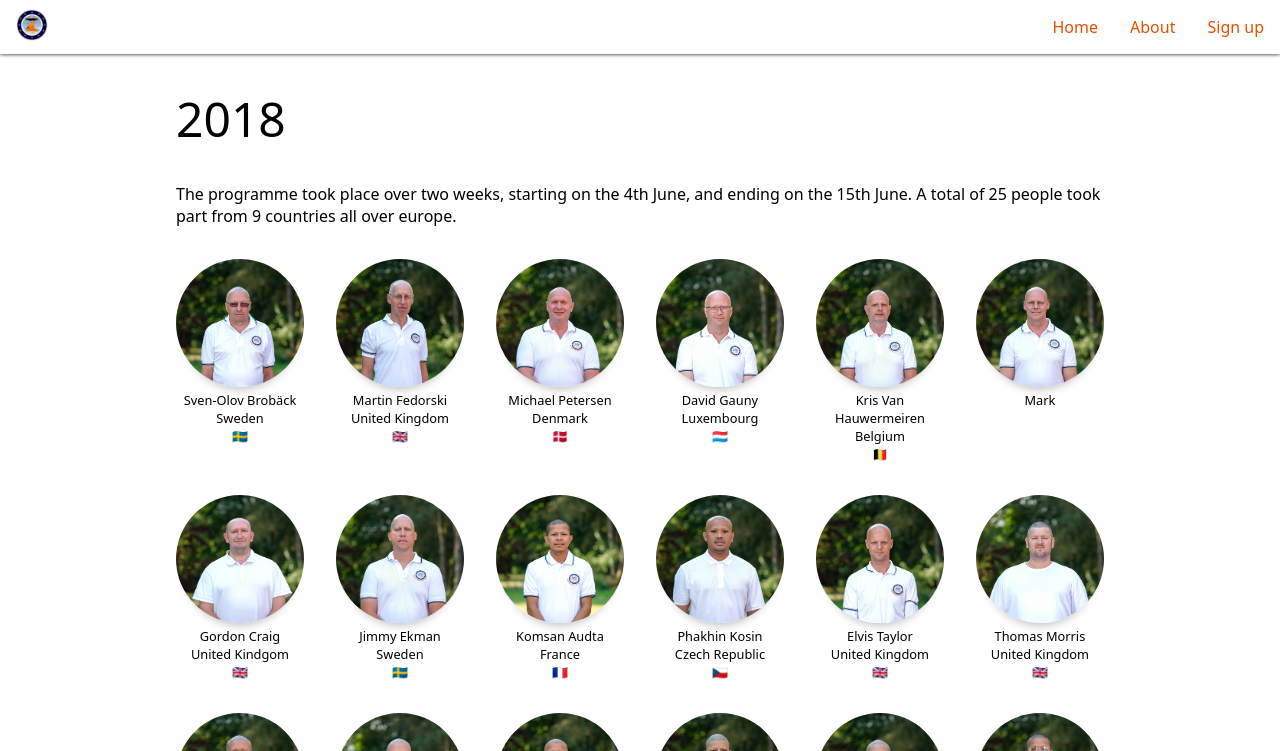
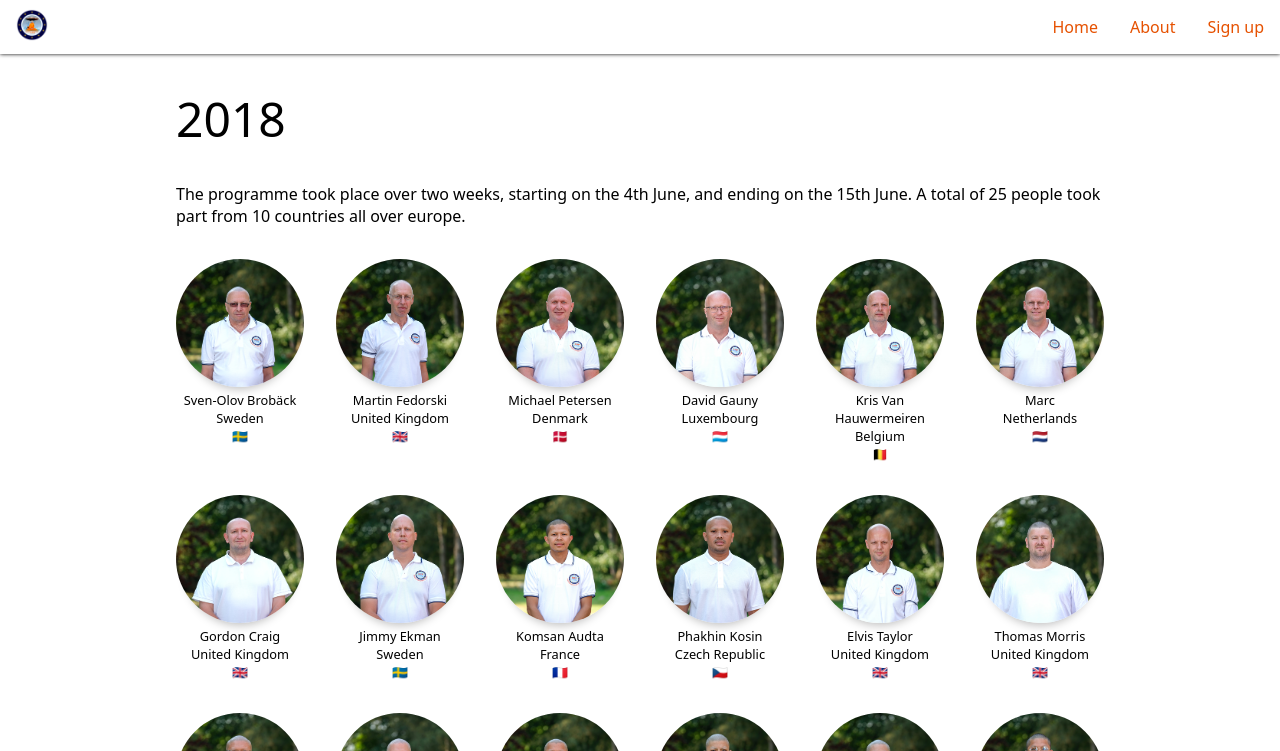
Before and after one commit to spicalous/eop-website, a Jekyll site: the page built from about/previous-programmes.html, in a window 1280 px wide. Shown: the top 751 px of the page. Built offline with Jekyll 4.4.1, drawn with Linux system fonts in a browser that asks for light colours.

Commit message:
content: amend details of previous programmes

```diff
--- a/about/previous-programmes.html
+++ b/about/previous-programmes.html
@@ -30,12 +30,14 @@ programmes:
       flag: 🇧🇪
       portraitURL: assets/images/2018/portraits/5.png
     -
-      name: Mark
+      name: Marc
+      location: Netherlands
+      flag: 🇳🇱
       portraitURL: assets/images/2018/portraits/6.png
     -
       name: Gordon Craig
       dob: 15 August 1973
-      location: United Kindgom
+      location: United Kingdom
       flag: 🇬🇧
       portraitURL: assets/images/2018/portraits/7.png
     -
@@ -149,7 +151,7 @@ programmes:
   <h1>2018</h1>
   <p>
     The programme took place over two weeks, starting on the 4th June, and ending on the 15th June. A total of 25
-    people took part from 9 countries all over europe.
+    people took part from 10 countries all over europe.
   </p>
   <div class="row">
     {% for person in page.programmes[2018] %}
```
